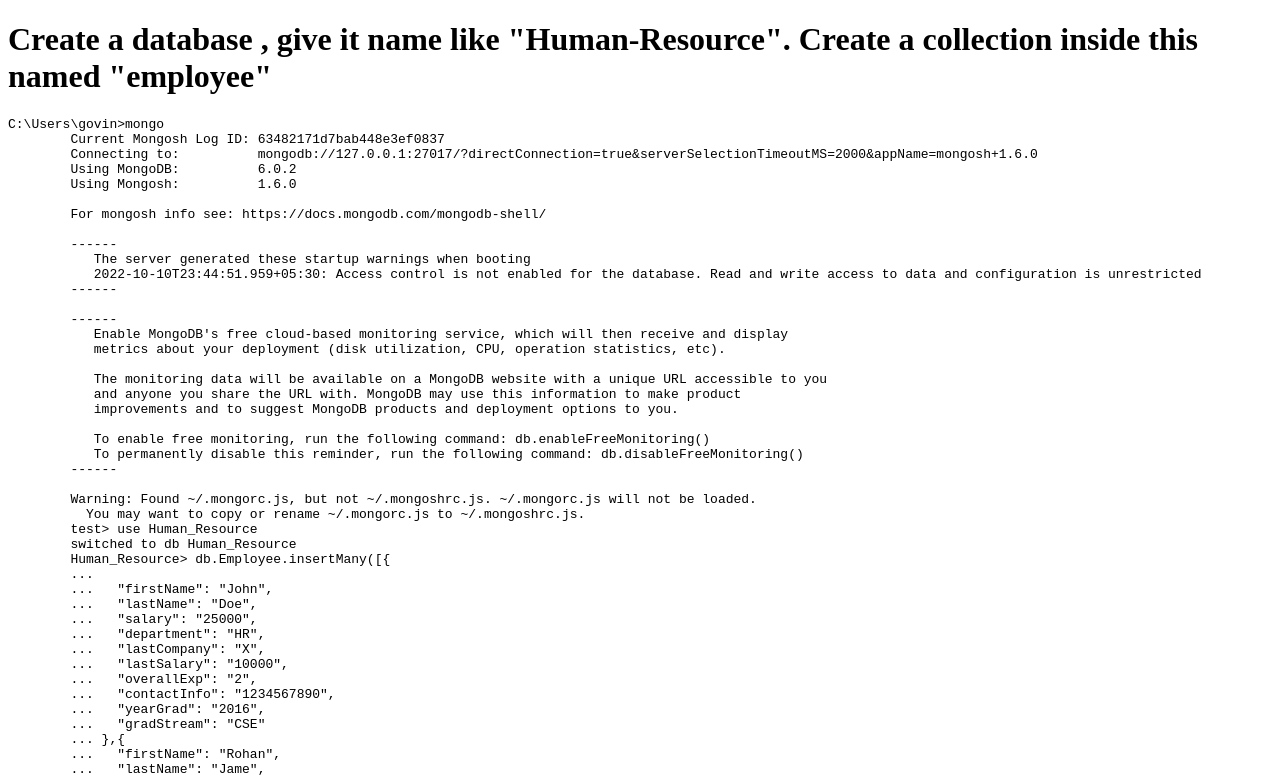
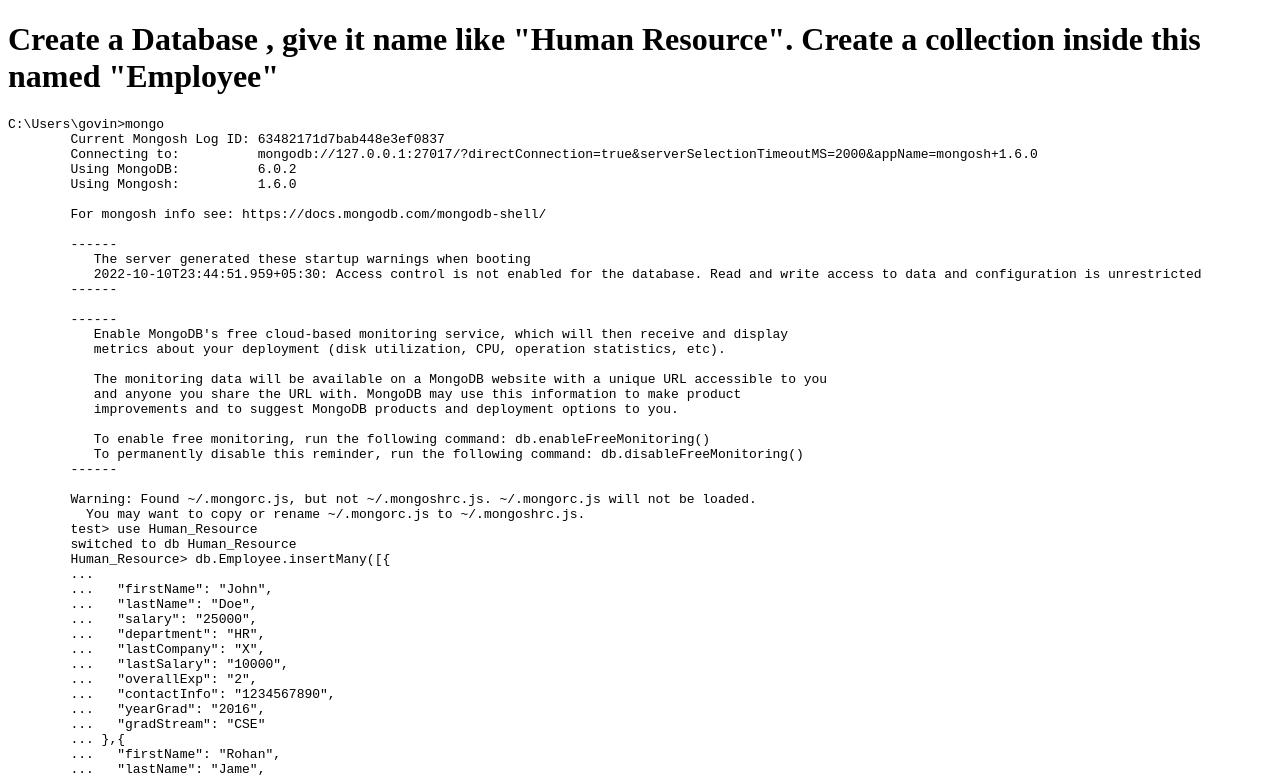
Before and after one commit to govind124/DB-handson-01, a plain HTML site: page index.html in a window 1280 px wide. Shown: the top 777 px of the page. Drawn offline with Linux system fonts and the light colour scheme.

Commit message:
Update index.html

```diff
--- a/index.html
+++ b/index.html
@@ -7,7 +7,7 @@
     <title>Handson-01</title>
 </head>
 <body>
-    <h1> Create a database , give it name like "Human-Resource". Create a collection inside this named "employee"</h1>
+    <h1> Create a Database , give it name like "Human Resource". Create a collection inside this named "Employee"</h1>
     <pre>C:\Users\govin>mongo
         Current Mongosh Log ID: 63482171d7bab448e3ef0837
         Connecting to:          mongodb://127.0.0.1:27017/?directConnection=true&serverSelectionTimeoutMS=2000&appName=mongosh+1.6.0
```
